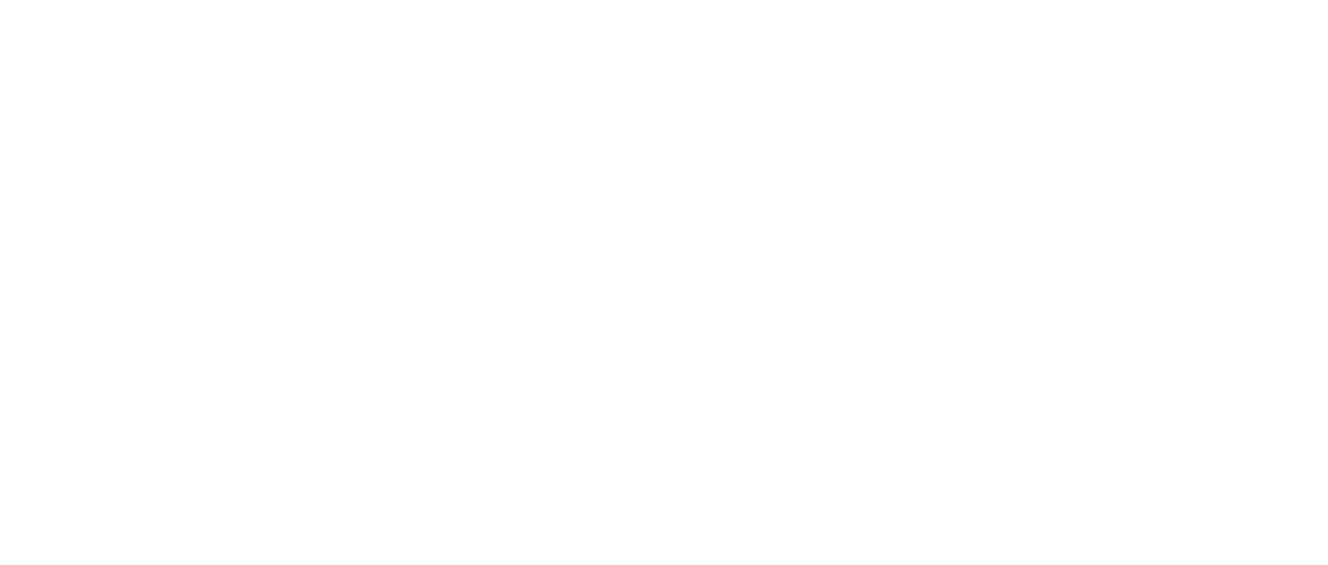
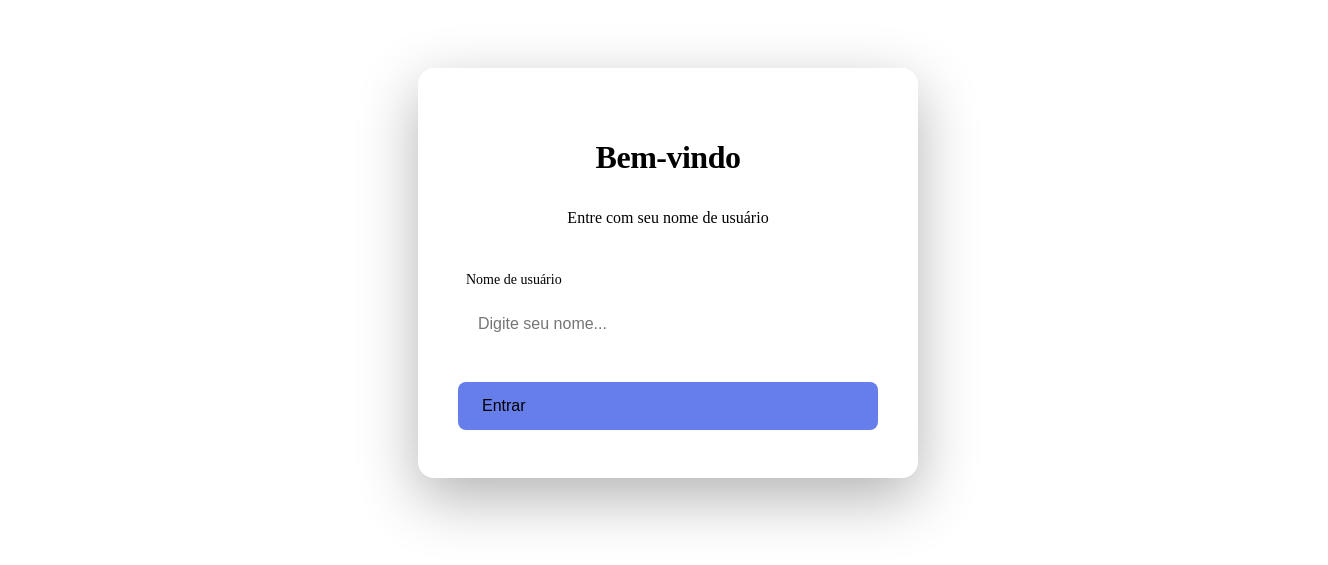
Before and after one commit to bruno-devLearn/next, a Next.js app in the folder aula008/mini-twitter/: page / in a window 1280 px wide. Shown: the part 155-720 px from the top of the page, 1328 px wide, since content can reach past the window. Built offline with nearby package versions, Linux system fonts and the light colour scheme.

Commit message:
login-page design

```diff
--- a/aula008/mini-twitter/app/globals.css
+++ b/aula008/mini-twitter/app/globals.css
@@ -8,6 +8,7 @@
     --gray-500: #718096;
     --gray-700: #2d3748;
     --gray-400: #a0aec0;
+    --gray200: #e2e8f0;
     --primary-purple: #667eea;
     --red-400: #fc8181;
 }
--- /dev/null
+++ b/aula008/mini-twitter/app/login.css
@@ -0,0 +1,123 @@
+.login-container {
+    display: flex;
+    width: 100vw;
+    height: 100vh;
+    padding: 20px;
+    justify-content: center;
+    align-items: center;
+    background-image: linear-gradient(
+        135deg,
+        var(--bg-gradient-start) 0%,
+        var(--bg-gradient-end) 100%
+    );
+}
+
+.login-card {
+    display: flex;
+    max-width: 420px;
+    width: 100%;
+    padding: 48px 40px;
+    flex-direction: column;
+    align-items: center;
+    gap: 32px;
+    border-radius: 16px;
+    background: var(--card-bg);
+    box-shadow: 0 20px 60px 0 rgba(0, 0, 0, 0.3);
+}
+
+.login-header {
+    display: flex;
+    flex-direction: column;
+    align-items: center;
+    gap: 8px;
+    align-self: stretch;
+}
+
+.login-header h1 {
+    color: var(--gray-900);
+    font-size: 32px;
+    font-weight: 600;
+    line-height: 40px;
+    letter-spacing: -0.5px;
+}
+
+.login-header span {
+    color: var(--gray-500);
+    font-size: 16px;
+    font-weight: 400;
+    line-height: 24px;
+}
+
+.login-form {
+    width: 100%;
+    display: flex;
+    flex-direction: column;
+    align-items: flex-start;
+    gap: 24px;
+}
+
+.input-group {
+    width: 100%;
+    display: flex;
+    padding: 8px;
+    flex-direction: column;
+    gap: 8px;
+}
+
+.label-input {
+    color: var(--gray-700);
+    font-size: 14px;
+    font-weight: 500;
+    line-height: 20px;
+}
+
+.input-field {
+    width: 100%;
+    padding: 16px 12px;
+    border-radius: 8px;
+    border: 2px solid var(--gray200);
+    outline: none;
+    color: var(--gray-400);
+    font-size: 16px;
+    font-weight: 400;
+    line-height: 20px;
+    transition: border, 0.2s ease-in-out;
+}
+
+.input-field:hover {
+    border: 2px solid #cbd5e0;
+}
+
+.input-field:focus {
+    border: 2px solid var(--primary-purple);
+    box-shadow: 0 0 0 3px rgba(102, 126, 234, 0.1);
+}
+
+.login-button {
+    display: flex;
+    width: 100%;
+    padding: 14px 24px;
+    border-radius: 8px;
+    background: var(--primary-purple, #667eea);
+    color: var(--card-bg);
+    font-size: 16px;
+    font-weight: 500;
+    line-height: 20px;
+    text-align: center;
+    border: none;
+    cursor: pointer;
+    transition: 0.2s ease-in-out;
+    transition-property: background, box-shadow;
+}
+
+.login-button:hover {
+    transform: translateY(-1px);
+    background: #5568d3;
+    box-shadow: 0 4px 12px 0 rgba(102, 126, 234, 0.4);
+}
+
+.login-button:active {
+    transform: translateY(0px);
+    background: #4c51bf;
+    box-shadow: 0 2px 4px 0 rgba(102, 126, 234, 0.3);
+}
--- a/aula008/mini-twitter/app/page.tsx
+++ b/aula008/mini-twitter/app/page.tsx
@@ -1 +1,28 @@
-export default function Home() {}
+import "./login.css";
+
+export default function Home() {
+    return (
+        <div className="login-container">
+            <div className="login-card">
+                <div className="login-header">
+                    <h1>Bem-vindo</h1>
+                    <span>Entre com seu nome de usuário</span>
+                </div>
+                <form className="login-form">
+                    <div className="input-group">
+                        <label htmlFor="username" className="label-input">
+                            Nome de usuário
+                        </label>
+                        <input
+                            type="text"
+                            id="username"
+                            className="input-field"
+                            placeholder="Digite seu nome..."
+                        />
+                    </div>
+                    <button className="login-button">Entrar</button>
+                </form>
+            </div>
+        </div>
+    );
+}
```
Also changed, not shown: aula008/mini-twitter/app/page.module.css (deleted, +0 -141 lines).
